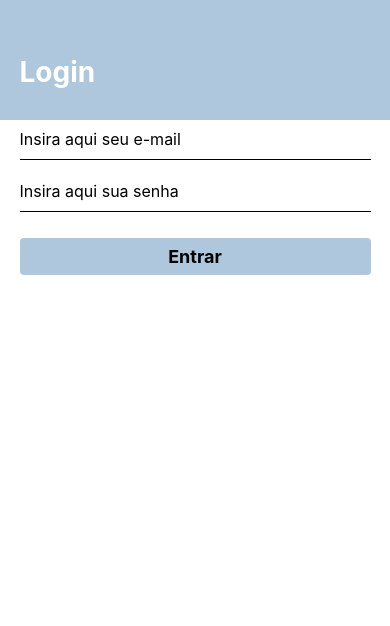
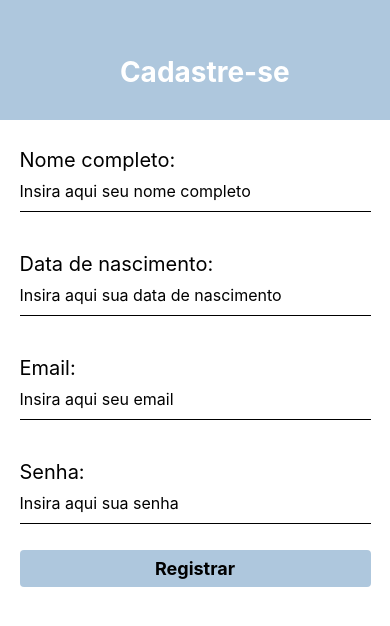
Before and after one commit to americanoow/carbo-tracing, a React Native app: screen /Login in a window 390 px wide. Shown: the top 626 px of the page. Built offline with nearby package versions, Linux system fonts and the light colour scheme.

Commit message:
fiz o primeiro crud para registrar pessoas

```diff
--- a/package.json
+++ b/package.json
@@ -12,6 +12,8 @@
     "@expo/metro-runtime": "~3.2.3",
     "@react-navigation/native": "^6.1.18",
     "@react-navigation/native-stack": "^6.11.0",
+    "@supabase/supabase-js": "^2.45.6",
+    "@types/react": "~18.2.79",
     "expo": "~51.0.28",
     "expo-status-bar": "~1.12.1",
     "react": "18.2.0",
@@ -20,7 +22,9 @@
     "react-native-animatable": "^1.4.0",
     "react-native-safe-area-context": "4.10.5",
     "react-native-screens": "3.31.1",
-    "react-native-web": "~0.19.10"
+    "react-native-url-polyfill": "^2.0.0",
+    "react-native-web": "~0.19.10",
+    "typescript": "~5.3.3"
   },
   "devDependencies": {
     "@babel/core": "^7.24.0"
--- a/src/pages/Login/index.js
+++ b/src/pages/Login/index.js
@@ -1,41 +1,95 @@
-import React from 'react';
-import { View, Text, TextInput, StyleSheet , TouchableOpacity} from 'react-native';
-import { useNavigation } from '@react-navigation/native';
-import * as Animatable from 'react-native-animatable';
+import React, { useState } from "react";
+import { View, Text, StyleSheet, TextInput, TouchableOpacity, Alert, SafeAreaView } from "react-native";
+import { supabase } from "../../../supabaseClient";
 
+export default function SignIn() {
+  // Estados para armazenar dados do formulário
+  const [nome, setNome] = useState("");
+  const [dataNascimento, setDataNascimento] = useState("");
+  const [email, setEmail] = useState("");
+  const [senha, setSenha] = useState("");
 
-export default function Login() {
+  // Função para registrar o usuário
+  const handleRegister = async () => {
+    const { error } = await supabase
+      .from("users")
+      .insert([{ nome, data_nascimento: dataNascimento, email, senha }]);
+
+    if (error) {
+      Alert.alert("Erro ao registrar", error.message);
+    } else {
+      Alert.alert("Sucesso", "Cadastro concluído com sucesso!");
+      // Limpar os campos após o cadastro
+      setNome("");
+      setDataNascimento("");
+      setEmail("");
+      setSenha("");
+    }
+  };
 
   return (
-        <View style={styles.container}>
-            <Animatable.View animation="fadeInLeft" style={styles.containerHeader}>
-                <Text style={styles.message}>Login</Text>
-            </Animatable.View>
+    <SafeAreaView style={styles.container}>
+      <View style={styles.containerHeader}>
+        <Text style={styles.message}>Cadastre-se</Text>
+      </View>
 
-
-        <Animatable.View animation="fadeInUp" style={styles.containerForm}>
+      <View style={styles.containerForm}>
+        <Text style={styles.title}>Nome completo:</Text>
         <TextInput
-                    placeholder='Insira aqui seu e-mail'
+          placeholder="Insira aqui seu nome completo"
           style={styles.input}
+          value={nome}
+          onChangeText={setNome}
         />
 
+        <Text style={styles.title}>Data de nascimento:</Text>
         <TextInput
-                placeholder='Insira aqui sua senha'
+          placeholder="Insira aqui sua data de nascimento"
           style={styles.input}
+          value={dataNascimento}
+          onChangeText={setDataNascimento}
         />
 
-                <TouchableOpacity style={styles.button}>
-                    <Text style={styles.buttonText}>Entrar</Text>
+        <Text style={styles.title}>Email:</Text>
+        <TextInput
+          placeholder="Insira aqui seu email"
+          style={styles.input}
+          value={email}
+          onChangeText={setEmail}
+        />
+
+        <Text style={styles.title}>Senha:</Text>
+        <TextInput
+          placeholder="Insira aqui sua senha"
+          style={styles.input}
+          value={senha}
+          onChangeText={setSenha}
+          secureTextEntry
+        />
+
+        <TouchableOpacity style={styles.button} onPress={handleRegister}>
+          <Text style={styles.buttonText}>Registrar</Text>
         </TouchableOpacity>
-
-        </Animatable.View>
-
-
-
       </View>
-
+    </SafeAreaView>
   );
 }
 
-
-const styles = StyleSheet.create({ container: { flex: 1, backgroundColor: '#AEC7DD', }, message: { alignSelf: 'center', }, containerHeader: { marginTop: '14%', marginBottom: '8%', paddingLeft: '5%', }, message: { fontSize: 28, fontWeight: 'bold', color: '#FFF', }, containerForm: { backgroundColor: 'white', flex: 1, paddingLeft: '5%', paddingRight: '5%', }, title: { fontSize: 20, marginTop: 28, }, input: { borderBottomWidth: 1, height: 40, marginBottom: 12, fontSize: 16, }, button: { backgroundColor: '#AEC7DD', width: '100%', borderRadius: 4, paddingVertical: 8, marginTop: 14, justifyContent: 'center', alignItems: 'center', }, buttonText: { color: 'black', fontSize: 18, fontWeight: 'bold', }, buttonRegister: { marginTop: 14, alignSelf: 'center', }, loginText: { color: '#a1a1a1', alignSelf: 'center' } });
+const styles = StyleSheet.create({
+  container: { flex: 1, backgroundColor: "#AEC7DD" },
+  containerHeader: { marginTop: "14%", marginBottom: "8%", paddingLeft: "5%" },
+  message: { fontSize: 28, fontWeight: "bold", color: "#FFF", alignSelf: "center" },
+  containerForm: { backgroundColor: "white", flex: 1, paddingLeft: "5%", paddingRight: "5%" },
+  title: { fontSize: 20, marginTop: 28 },
+  input: { borderBottomWidth: 1, height: 40, marginBottom: 12, fontSize: 16 },
+  button: {
+    backgroundColor: "#AEC7DD",
+    width: "100%",
+    borderRadius: 4,
+    paddingVertical: 8,
+    marginTop: 14,
+    justifyContent: "center",
+    alignItems: "center",
+  },
+  buttonText: { color: "black", fontSize: 18, fontWeight: "bold" },
+});
--- a/src/pages/SingIn/index.js
+++ b/src/pages/SingIn/index.js
@@ -1,15 +1,35 @@
-import React from 'react';
-import {
-    View,
-    Text,
-    StyleSheet,
-    TextInput,
-    TouchableOpacity,
-} from 'react-native';
+import React, { useState } from 'react';
+import { View, Text, StyleSheet, TextInput, TouchableOpacity, Alert } from 'react-native';
+import * as Animatable from 'react-native-animatable';
+import { supabase } from '../../../supabaseClient'; // Verifique se o caminho está correto
 
-import * as Animatable from 'react-native-animatable';
+export default function SignIn({ navigation }) {
+    // Estados para armazenar dados do formulário
+    const [nome, setNome] = useState('');
+    const [dataNascimento, setDataNascimento] = useState('');
+    const [email, setEmail] = useState('');
+    const [senha, setSenha] = useState('');
 
-export default function SingIn() {
+    // Função para registrar o usuário
+    const handleRegister = async () => {
+        // Exibe um alerta com os dados antes de enviar para o Supabase
+        Alert.alert("Dados do Registro", `Nome: ${nome}\nData de Nascimento: ${dataNascimento}\nEmail: ${email}\nSenha: ${senha}`);
+
+        // Insere os dados no Supabase
+        const { data, error } = await supabase
+            .from('users')
+            .insert([{ nome, data_nascimento: dataNascimento, email, senha }]);
+
+        // Verifica se ocorreu algum erro
+        if (error) {
+            Alert.alert('Erro ao registrar', error.message);
+        } else {
+            Alert.alert('Sucesso', 'Usuário registrado com sucesso');
+            // Redireciona para a tela de login após o registro
+            navigation.navigate('Login');
+        }
+    };
+
     return (
         <View style={styles.container}>
             <Animatable.View animation="fadeInLeft" style={styles.containerHeader}>
@@ -21,38 +41,55 @@ export default function SingIn() {
                 <TextInput
                     placeholder='Insira aqui seu nome completo'
                     style={styles.input}
+                    value={nome}
+                    onChangeText={setNome}
                 />
 
                 <Text style={styles.title}>Data de nascimento:</Text>
                 <TextInput
                     placeholder='Insira aqui sua data de nascimento'
                     style={styles.input}
+                    value={dataNascimento}
+                    onChangeText={setDataNascimento}
                 />
 
                 <Text style={styles.title}>Email:</Text>
                 <TextInput
                     placeholder='Insira aqui seu email'
                     style={styles.input}
+                    value={email}
+                    onChangeText={setEmail}
                 />
 
                 <Text style={styles.title}>Senha:</Text>
                 <TextInput
                     placeholder='Insira aqui sua senha'
                     style={styles.input}
+                    value={senha}
+                    onChangeText={setSenha}
+                    secureTextEntry
                 />
 
-                <TouchableOpacity style={styles.button}>
+                <TouchableOpacity style={styles.button} onPress={handleRegister}>
                     <Text style={styles.buttonText}>Registrar</Text>
                 </TouchableOpacity>
 
-                <TouchableOpacity
-                onPress={ () => navigation.navigate('Login')}
-                >
+                <TouchableOpacity onPress={() => navigation.navigate('Login')}>
                     <Text style={styles.loginText}>Já possui uma conta? Login</Text>
-
                 </TouchableOpacity>
             </Animatable.View>
         </View>
     );
 }
-const styles = StyleSheet.create({ container: { flex: 1, backgroundColor: '#AEC7DD', }, message: { alignSelf: 'center', }, containerHeader: { marginTop: '14%', marginBottom: '8%', paddingLeft: '5%', }, message: { fontSize: 28, fontWeight: 'bold', color: '#FFF', }, containerForm: { backgroundColor: 'white', flex: 1, paddingLeft: '5%', paddingRight: '5%', }, title: { fontSize: 20, marginTop: 28, }, input: { borderBottomWidth: 1, height: 40, marginBottom: 12, fontSize: 16, }, button: { backgroundColor: '#AEC7DD', width: '100%', borderRadius: 4, paddingVertical: 8, marginTop: 14, justifyContent: 'center', alignItems: 'center', }, buttonText: { color: 'black', fontSize: 18, fontWeight: 'bold', }, buttonRegister: { marginTop: 14, alignSelf: 'center', }, loginText: { color: '#a1a1a1', alignSelf: 'center' } });
+
+const styles = StyleSheet.create({
+    container: { flex: 1, backgroundColor: '#AEC7DD' },
+    containerHeader: { marginTop: '14%', marginBottom: '8%', paddingLeft: '5%' },
+    message: { fontSize: 28, fontWeight: 'bold', color: '#FFF', alignSelf: 'center' },
+    containerForm: { backgroundColor: 'white', flex: 1, paddingLeft: '5%', paddingRight: '5%' },
+    title: { fontSize: 20, marginTop: 28 },
+    input: { borderBottomWidth: 1, height: 40, marginBottom: 12, fontSize: 16 },
+    button: { backgroundColor: '#AEC7DD', width: '100%', borderRadius: 4, paddingVertical: 8, marginTop: 14, justifyContent: 'center', alignItems: 'center' },
+    buttonText: { color: 'black', fontSize: 18, fontWeight: 'bold' },
+    loginText: { color: '#a1a1a1', alignSelf: 'center', marginTop: 20 }
+});
--- /dev/null
+++ b/supabaseClient.js
@@ -0,0 +1,6 @@
+import { createClient } from '@supabase/supabase-js';
+
+const supabaseUrl = 'https://xxcchwyqbdnvafcosjnf.supabase.co';
+const supabaseKey = 'eyJhbGciOiJIUzI1NiIsInR5cCI6IkpXVCJ9.eyJpc3MiOiJzdXBhYmFzZSIsInJlZiI6Inh4Y2Nod3lxYmRudmFmY29zam5mIiwicm9sZSI6ImFub24iLCJpYXQiOjE3MzAxNTk4NjksImV4cCI6MjA0NTczNTg2OX0.6dUMT4LcHwvu-OrwKyGQY7ZsoP__hRshKlkIErdbVLQ';
+
+export const supabase = createClient(supabaseUrl, supabaseKey);
--- /dev/null
+++ b/tsconfig.json
@@ -0,0 +1,4 @@
+{
+  "compilerOptions": {},
+  "extends": "expo/tsconfig.base"
+}
```
Also changed, not shown: services/supabase.ts (added, +7 -0 lines), 2 other files (tests, documents, lock files or other folders). Lines whose indentation alone changed are shown as unchanged.
